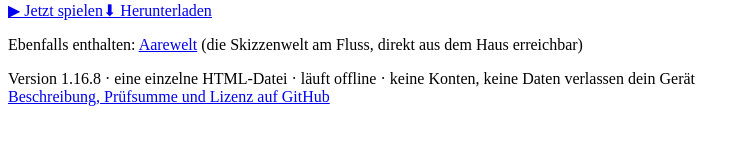
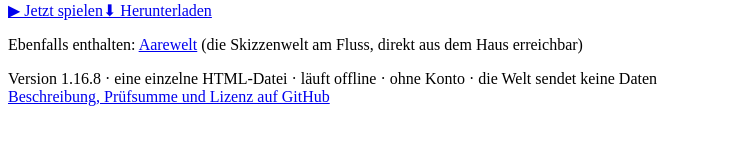
Before and after one commit to marcohost33-maker/nigin-hauswelt, a plain HTML site: page index.html in a window 1280 px wide. Shown: the part 147-292 px from the top of the page, without its empty margins (0-748 px from the left). Drawn offline with Linux system fonts and the light colour scheme.

Commit message:
docs: Datenschutz- und Lizenztext präzisiert (Audit 2026-11-21)
Speicherweg, Pages-Zugriffsdaten, Fachlinks auf Klick, Kontaktweg und
Hinweise zu KI-Bildern und Forks. Spieldateien unverändert.

Co-Authored-By: Claude Opus 5.5 <noreply@anthropic.com>

```diff
--- a/index.html
+++ b/index.html
@@ -10,6 +10,6 @@
 <p class="lead">Ein ruhiges Atelierhaus und eine Flusswelt, frei begehbar in 3D.</p>
 <div class="cta"><a class="play" href="Nigin_Haus_v1_16_8.html">▶ Jetzt spielen</a><a class="dl" href="https://github.com/marcohost33-maker/nigin-hauswelt/releases/download/v1.16.8/NIGIN_Hauswelt_v1_16_8.zip">⬇ Herunterladen</a></div>
 <p class="more">Ebenfalls enthalten: <a href="Nigin_Aare_v1_16_8.html">Aarewelt</a> (die Skizzenwelt am Fluss, direkt aus dem Haus erreichbar)</p>
-<p class="meta">Version 1.16.8 · eine einzelne HTML-Datei · läuft offline · keine Konten, keine Daten verlassen dein Gerät<br>
+<p class="meta">Version 1.16.8 · eine einzelne HTML-Datei · läuft offline · ohne Konto · die Welt sendet keine Daten<br>
 <a href="https://github.com/marcohost33-maker/nigin-hauswelt">Beschreibung, Prüfsumme und Lizenz auf GitHub</a></p>
 </main></body></html>
```
Also changed, not shown: 2 other files.
